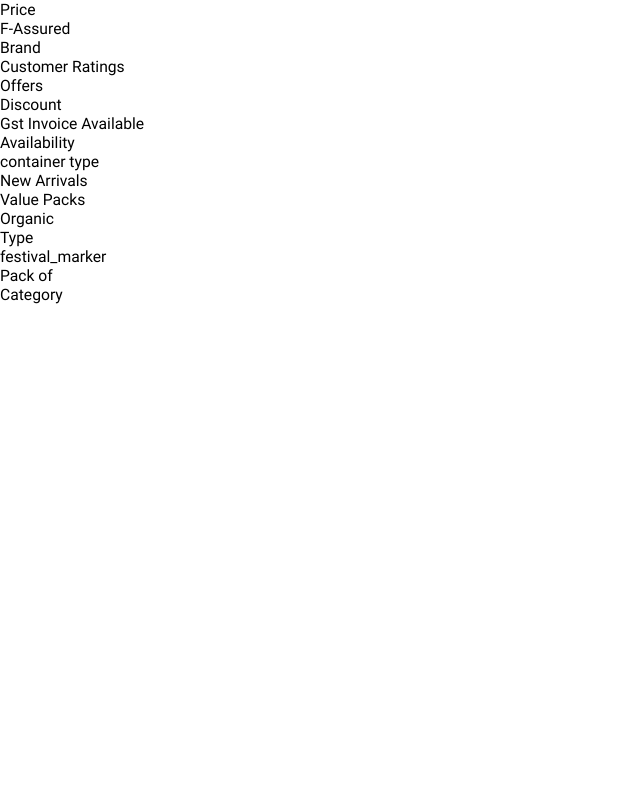
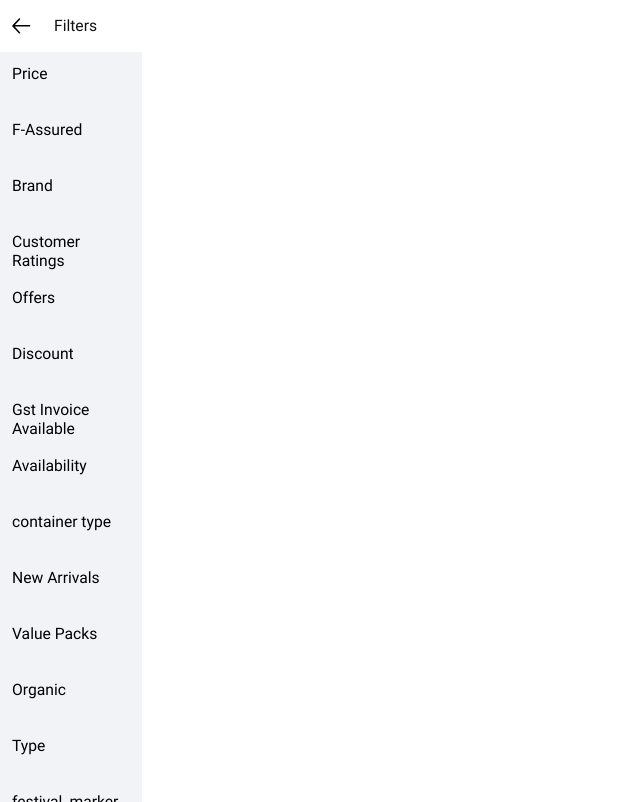
Before and after one commit to roshanali007/flipkart-clone, a React (Vite) app: page /flipkart-clone/food_health/filter in a window 1280 px wide. Shown: the whole page, without its empty margins (0-640 px from the left). Built offline with nearby package versions, Linux system fonts and the light colour scheme.

Commit message:
30th aug 12.00pm

```diff
--- a/src/header/Filter.jsx
+++ b/src/header/Filter.jsx
@@ -1,26 +1,23 @@
 import React from 'react'
+import goback_arrow from '../assets/goback_arrow_black.svg'
+import './filter.css'
+import {filter} from '../data/filter.json'
 
 function Filter() {
   return (
     <div className='filter_main'>
-        <div className='filter_header'></div>
+        <div className='filter_header'>
+          <div className='filter_goback'>
+              <img src={goback_arrow} alt="" className='arrow_back' />
+          </div>
+          <span className='filter_text'>Filters</span>
+        </div>
         <div className='filter_content'>
-            <div className='filter_each'><span>Price</span></div>
-            <div className='filter_each'><span>F-Assured</span></div>
-            <div className='filter_each'><span>Brand</span></div>
-            <div className='filter_each'><span>Customer Ratings</span></div>
-            <div className='filter_each'><span>Offers</span></div>
-            <div className='filter_each'><span>Discount</span></div>
-            <div className='filter_each'><span>Gst Invoice Available</span></div>
-            <div className='filter_each'><span>Availability</span></div>
-            <div className='filter_each'><span>container type</span></div>
-            <div className='filter_each'><span>New Arrivals</span></div>
-            <div className='filter_each'><span>Value Packs</span></div>
-            <div className='filter_each'><span>Organic</span></div>
-            <div className='filter_each'><span>Type</span></div>
-            <div className='filter_each'><span>festival_marker</span></div>
-            <div className='filter_each'><span>Pack of</span></div>
-            <div className='filter_each'><span>Category</span></div>
+          {
+              filter.map((item)=>{
+                return <div className='filter_each'><span>{item.name}</span></div>
+              })
+          }
         </div>
     </div>
   )
--- a/src/header/filter.css
+++ b/src/header/filter.css
@@ -1,4 +1,49 @@
 .filter_main{
     width: 100vw;
     height: 100vh;
+    position: relative;
 }
+.filter_header{
+    height: 52px;
+    right: 0;
+    left: 0;
+    top: 0;
+    background-color: rgb(255, 255, 255);
+    display: flex;
+    align-items: center;
+}
+.filter_header .arrow_back{
+    width: 19px;
+    height: 16px;
+    display: flex;
+    justify-content: center;
+    align-items: center;
+}
+.filter_goback{
+    padding-left: 12px;
+}
+.filter_text{
+    display: flex;
+    justify-content: center;
+    align-items: center;
+    padding-left: 15px;
+    font-size: 16px;
+    font-weight: 400;
+    font-family: var(--int-roboto);
+}
+.filter_content{
+    height: 750px;
+    width: auto;
+    background-color: rgb(241, 243, 246);
+    overflow-y: auto;
+    overflow-x: hidden;
+    width: 141.667px;
+}
+.filter_content::-webkit-scrollbar{
+    display: none;
+}
+.filter_each{
+    height: 56px;
+    padding: 12px ;
+
+}
```
